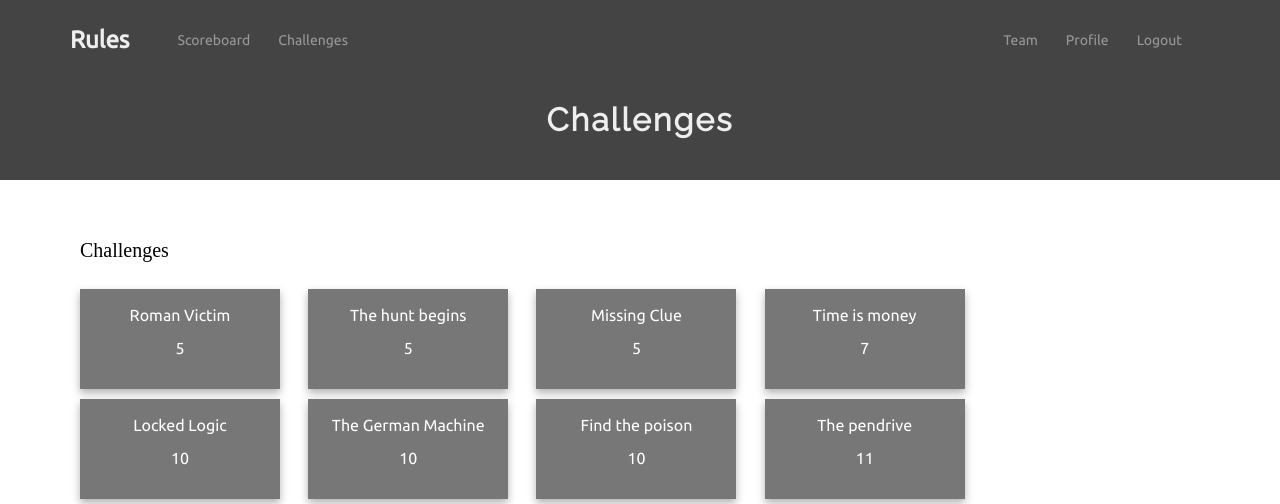
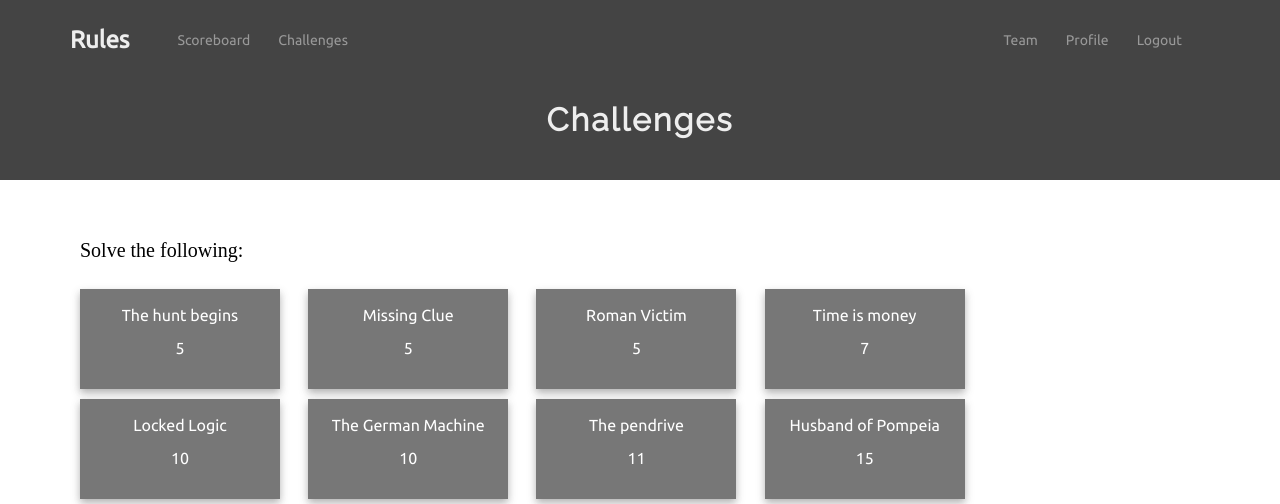
Before and after one commit to anuragkj/GDSC_CTF_Portal, a Django app: page /challenges/ in a window 1280 px wide. Shown: the top 504 px of the page. Run offline with Django 3.2, Linux system fonts and the light colour scheme; a user stored in the database is signed in; data comes from the database, SQL or seed files in the repository; both versions use the stored data as it was after the commit; data that the repository does not hold is empty; some libraries are stand-ins or nearby versions; some web fonts are replaced.

Commit message:
Added ordering

```diff
--- a/challenges/models.py
+++ b/challenges/models.py
@@ -8,6 +8,8 @@ def get_upload_path(instance, filename) :
 
 class Challenges(models.Model) :
 	name = models.CharField(max_length=250, unique=True)
+	##########################
+	ordernum = models.IntegerField(default=1)
 	challenge_id = models.CharField(max_length=300, primary_key=True)
 	category = models.CharField(max_length=100)
 	description = models.TextField()
--- a/challenges/templates/challenges.html
+++ b/challenges/templates/challenges.html
@@ -24,7 +24,7 @@
 
 				<div id="crypto">
 					<div class="heading">
-						<p>Challenges</p>
+						<p>Solve the following:</p>
 					</div>
 					{% if data_crypto %}
 						{% for mission in data_crypto %}
--- a/challenges/views.py
+++ b/challenges/views.py
@@ -36,7 +36,7 @@ def assignID(a) :
 
 @login_required(login_url="/accounts/login/")
 def index(request) :
-	challenge = models.Challenges.objects.order_by("points")
+	challenge = models.Challenges.objects.order_by("ordernum")
 	challenge_info_stego_object = []
 	challenge_info_for_object = []
 	challenge_info_re_object = []
```
Also changed, not shown: db.sqlite3.
